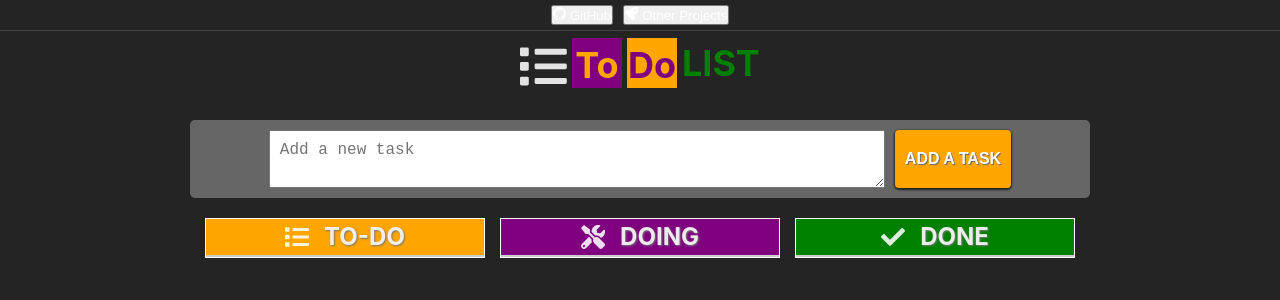
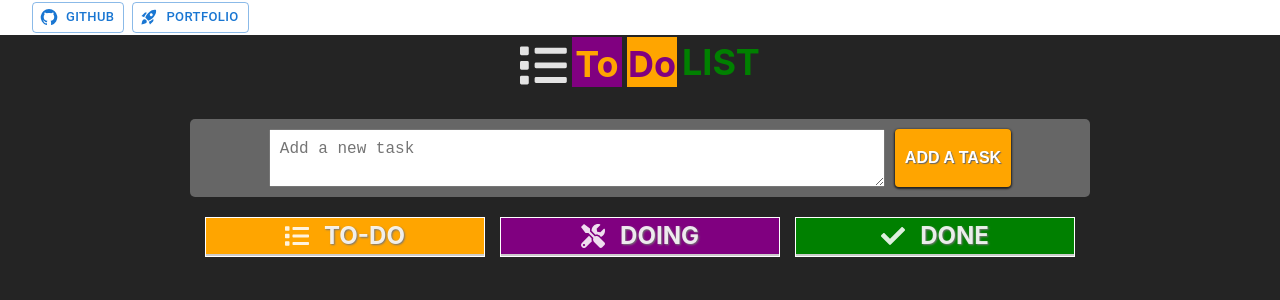
Before and after one commit to horaciosdev/react-todo-list, a React (Vite) app: page / in a window 1280 px wide. Shown: the top 300 px of the page. Built offline with nearby package versions, Linux system fonts and the light colour scheme.

Commit message:
Componentes Header e Topbar adicionados ao App

```diff
--- a/src/App.tsx
+++ b/src/App.tsx
@@ -6,13 +6,13 @@ import {
   FaTrash,
   FaPencilAlt,
   FaTimes,
-  FaGithub,
-  FaRocket,
 } from "react-icons/fa";
 import { Tooltip } from "react-tooltip";
 
 import "react-tooltip/dist/react-tooltip.css";
 import "./App.css";
+import Header from "./components/Header";
+import Topbar from "./components/Topbar";
 
 interface Task {
   id: number;
@@ -176,32 +176,11 @@ function App() {
           </div>
         </div>
       )}
-
-      <header>
-        <button>
-          <a
-            href="https://github.com/horaciosdev/react-todo-list"
-            target="_blank"
-          >
-            <FaGithub /> GitHub
-          </a>
-        </button>{" "}
-        <button>
-          <a href="https://my-portfolio-ten-navy.vercel.app/" target="_blank">
-            <FaRocket /> Other Projects
-          </a>
-        </button>
-      </header>
+      <Header />
 
       <div className="container">
         <Tooltip anchorSelect=".button" />
-        <h1>
-          <span>
-            <FaList />
-          </span>{" "}
-          <span>To</span>
-          <span>Do</span> <span>LIST</span>
-        </h1>
+        <Topbar />
         <div className="input-container">
           <textarea
             value={newTaskDescription}
```
